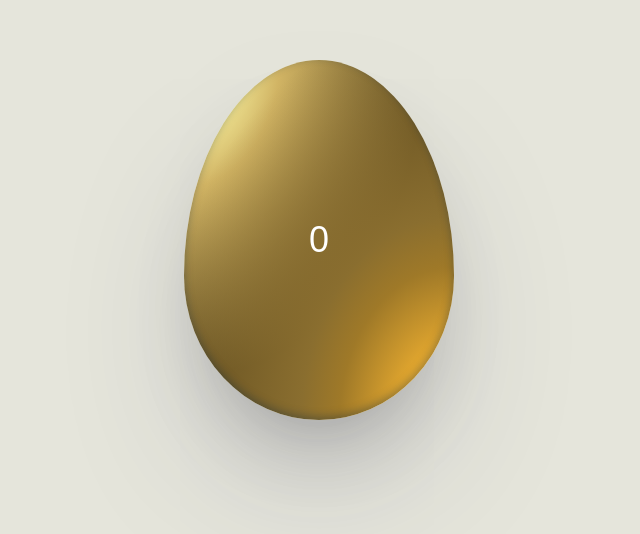
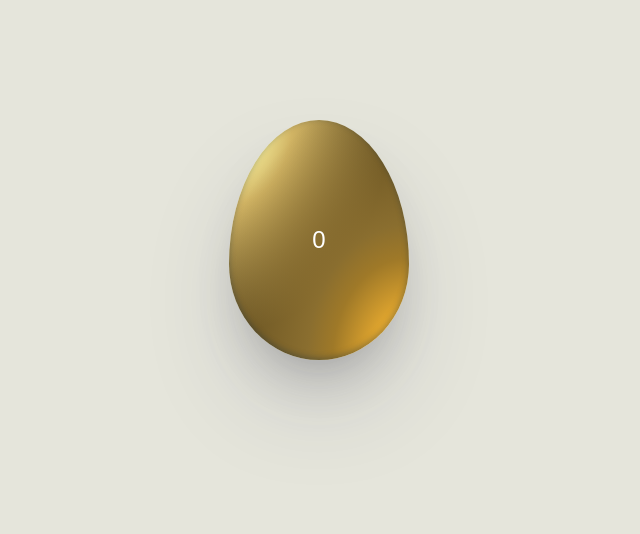
Before and after one commit to OskarSollenberg/EggClicker, a plain HTML site: page index.html in a window 1280 px wide. Shown: the part 176-710 px from the top of the page, without its empty margins (329-969 px from the left). Drawn offline with Linux system fonts and the light colour scheme.

Commit message:
smaller egg

```diff
--- a/style.css
+++ b/style.css
@@ -19,7 +19,8 @@ body {
     display: block;
     width: 180px;
     height: 240px;
-    scale: 1.5;
+    scale: 1;
+
     background: radial-gradient(
             ellipse farthest-corner at right bottom,
             #fedb37 0%,
@@ -47,12 +48,12 @@ body {
 }
 
 button:hover {
-    scale: 1.6;
+    scale: 1.2;
 }
 
 button:active {
     box-shadow: rgba(50, 50, 93, 0.25) 0px 10px 50px -10px,
         rgba(0, 0, 0, 0.3) 0px 10px 20px -15px,
         rgba(10, 37, 64, 0.35) 0px -2px 6px 0px inset;
-    scale: 1.5;
+    scale: 1;
 }
```
